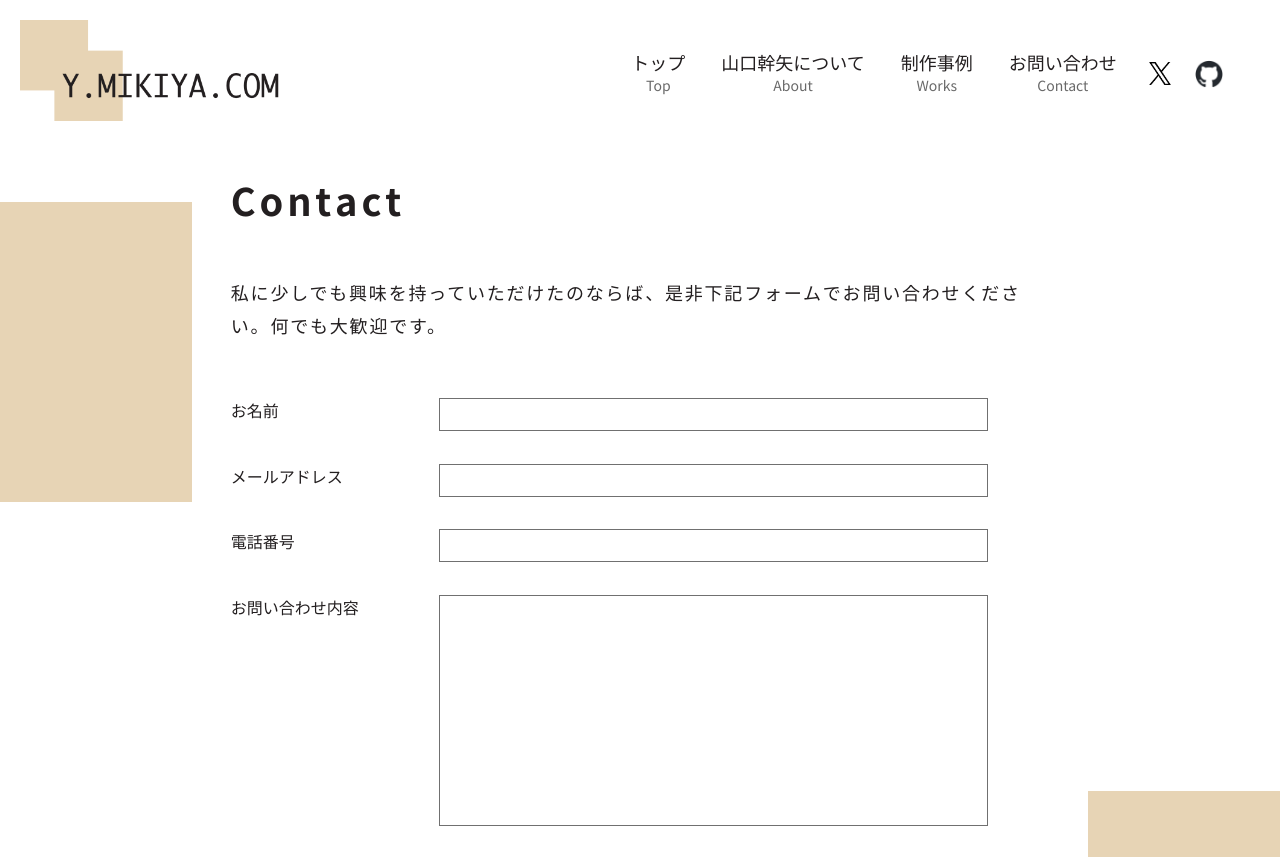
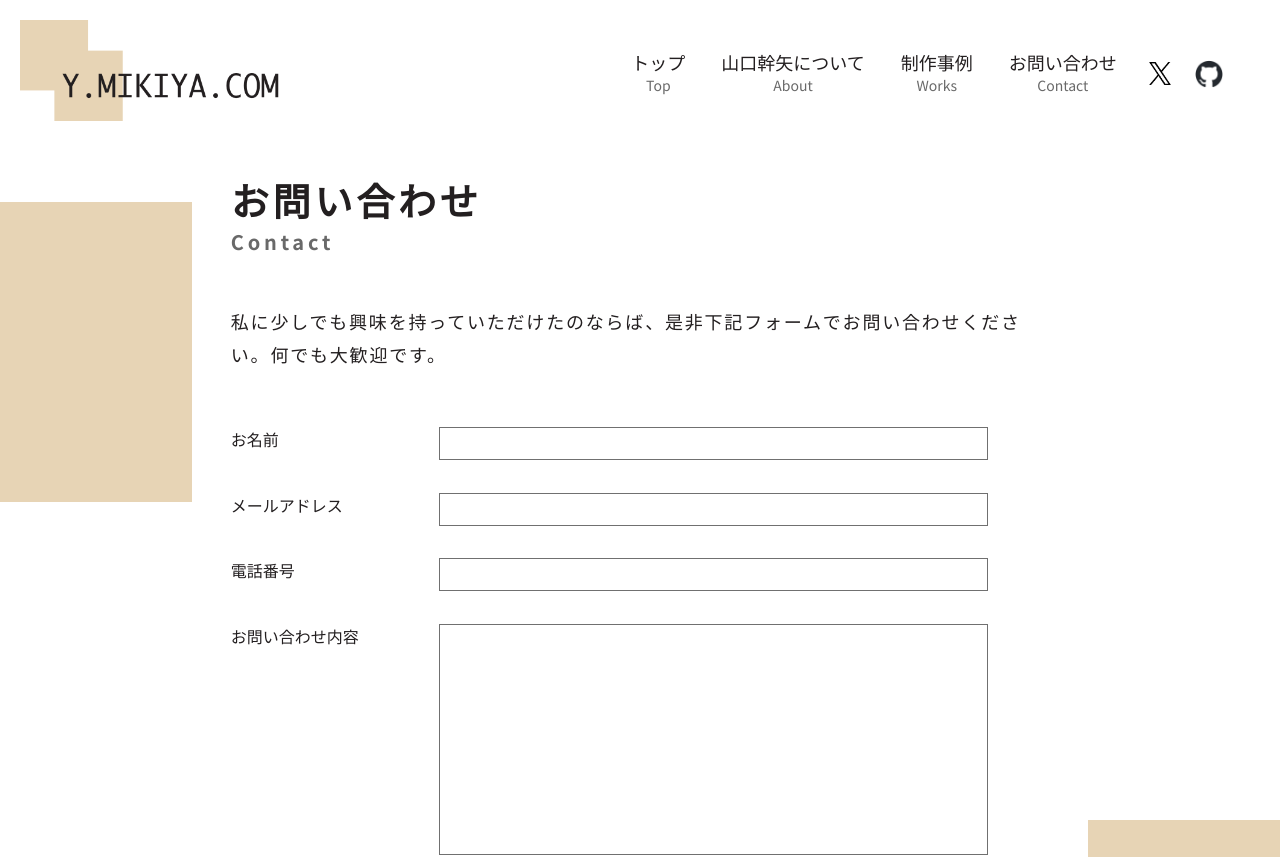
Before and after one commit to MikiyaYamaguchi/react_portfolio, a React (Create React App) app: page /contact in a window 1280 px wide. Shown: the top 857 px of the page. Built offline with nearby package versions, Linux system fonts and the light colour scheme.

Commit message:
下層h1タイトル修正

```diff
--- a/src/pages/Contact.tsx
+++ b/src/pages/Contact.tsx
@@ -45,13 +45,13 @@ const Contact = () => {
     <div className="container">
       <h1>
         <AniTitle>
-          <span>C</span>
-          <span>o</span>
-          <span>n</span>
-          <span>t</span>
-          <span>a</span>
-          <span>c</span>
-          <span>t</span>
+          <span>お</span>
+          <span>問</span>
+          <span>い</span>
+          <span>合</span>
+          <span>わ</span>
+          <span>せ</span>
+          <span className="sub_txt">Contact</span>
         </AniTitle>
       </h1>
       <section>
--- a/src/pages/Works.tsx
+++ b/src/pages/Works.tsx
@@ -25,11 +25,11 @@ const Works = () => {
     <div className="container">
       <h1>
         <AniTitle>
-          <span>W</span>
-          <span>o</span>
-          <span>r</span>
-          <span>k</span>
-          <span>s</span>
+          <span>制</span>
+          <span>作</span>
+          <span>事</span>
+          <span>例</span>
+          <span className="sub_txt">Works</span>
         </AniTitle>
       </h1>
       <section>
```
